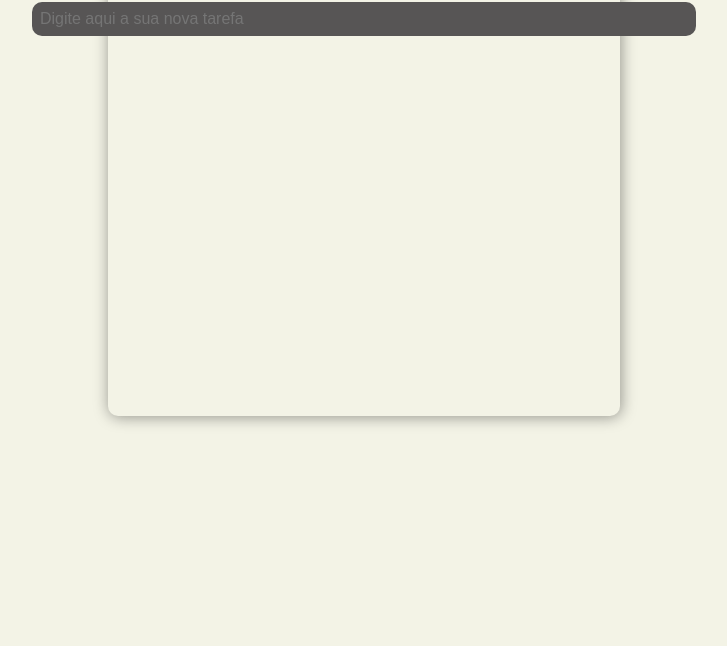
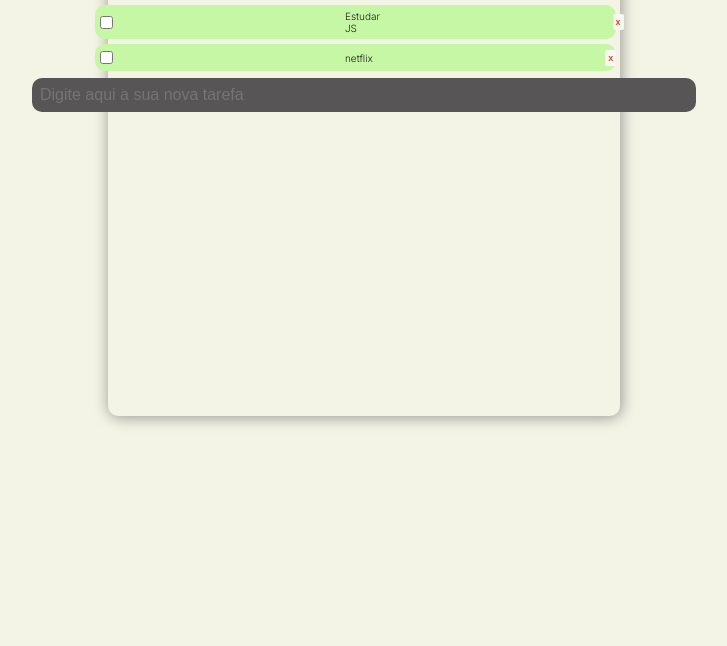
Before and after one commit to a-mandaflores/toDoList, a plain HTML site: page index.html in a window 1280 px wide. Shown: the part 154-800 px from the top of the page, without its empty margins (276-1003 px from the left). Drawn offline with Linux system fonts and the light colour scheme.

Commit message:
Atualização JS

```diff
--- a/index.html
+++ b/index.html
@@ -16,10 +16,12 @@
             <h1 class="toDoList">To do List</h1>
         </div>
 
+        <div class="todoList" id="todoList">
 
+        </div>
 
         <div class="toDoList-new-item" id="new-item">
-            <input type="text" placeholder="Digite aqui a sua nova tarefa" class="text">
+            <input type="text" id="newItem" placeholder="Digite aqui a sua nova tarefa" class="text">
         </div>
     </section>
 
--- a/javascript.js
+++ b/javascript.js
@@ -4,12 +4,42 @@
             <input type="button" value="X" class="x">
         </label> */}
 
-        const criarItem = () => {
+        let banco = [
+            {'tarefa':'Estudar JS', 'status': ''},
+            {'tarefa': 'netflix', 'status': 'checked'},
+
+        ]
+
+        const criarItem = (text, status) => {
             const item = document.createElement('label')
             item.classList.add('checkbox')
             item.innerHTML = `
-                <input id="check" type="checkbox" class="checkbox-bt">
-                <div class="checkbox-text">Teste de item</div>
-                <input type="button" value="X" class="x">
+                <input id="check" type="checkbox" class="checkbox-bt" ${status}>
+                <div class="checkbox-text">${text}</div>
+                <input type="button" value="x" class="x">
             `
+            document.getElementById('todoList').appendChild(item)
         }
+
+        const limparTarefas = () => {
+            const todoList = documento.getElementById('todoList')
+            while (todoList.firstChild) {
+                todoList.removeChild(todoList.lastCrhild)
+            }
+        }
+
+        const atualizarTela = () => {
+            limparTarefas
+            banco.forEach (item => criarItem(item.tarefa));
+        }
+
+        const inserirItem= (evento) =>{
+            const techa = evento.key
+            if (tecka === 'Enter') {
+                banco.push ({'tarefa':'Estudar JS', 'status': ''})
+                atualizarTela();
+            }
+        }
+        document.getElementById('newItem').addEventListener('keypress', inserirItem)
+
+        atualizarTela();
```
